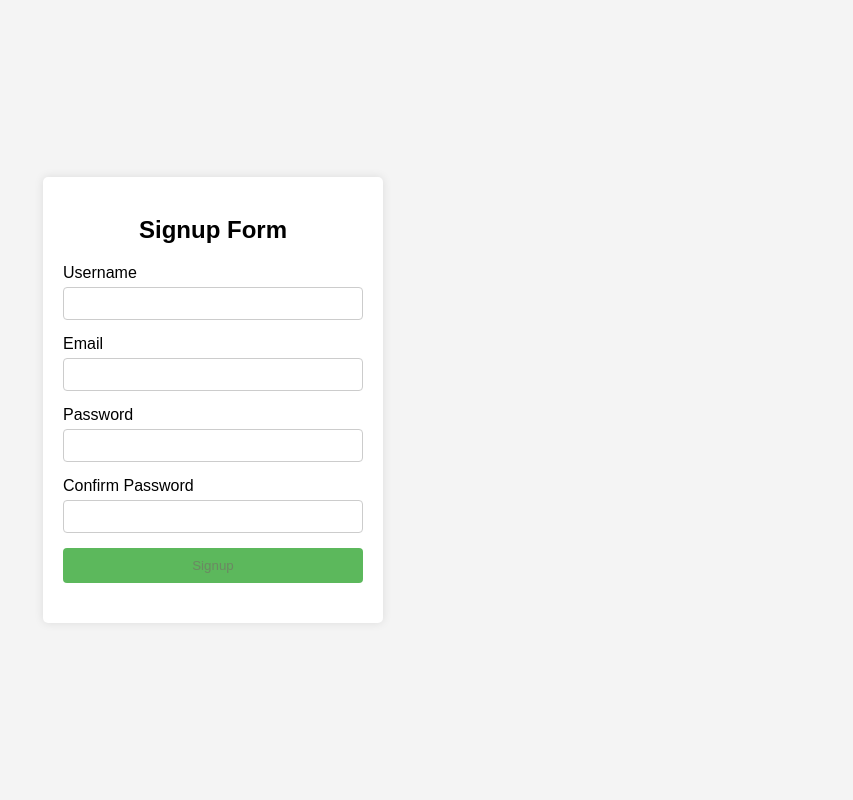
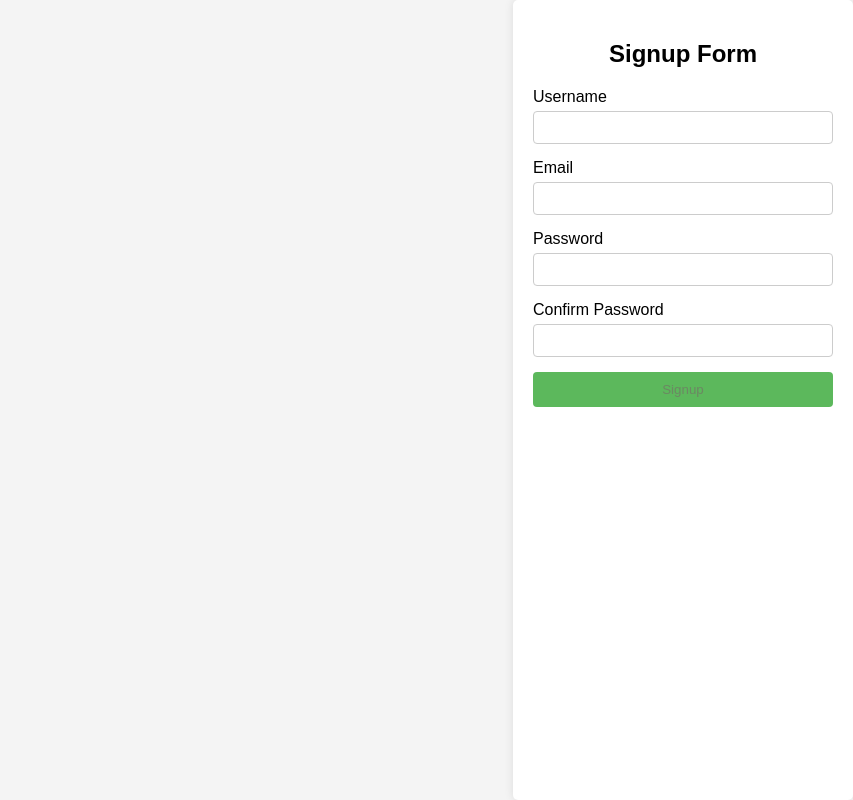
Before and after one commit to ADRIDEV2024/E-Commerce-plataforma-web, a Django app: template templates/signup.html in a window 1280 px wide. Shown: the whole page, without its empty margins (427-1280 px from the left). Run offline with Django 3.2, Linux system fonts and the light colour scheme; the template is opened without the code that fills it, so the values that code supplies are empty.

Commit message:
Update signup.html

```diff
--- a/templates/signup.html
+++ b/templates/signup.html
@@ -10,8 +10,8 @@
             font-family: Arial, sans-serif;
             background-color: #f4f4f4;
             display: flex;
-            justify-content: center;
-            align-items: center;
+            justify-content: right;
+            align-items: right;
             height: 100vh;
             margin: 0;
         }
```
